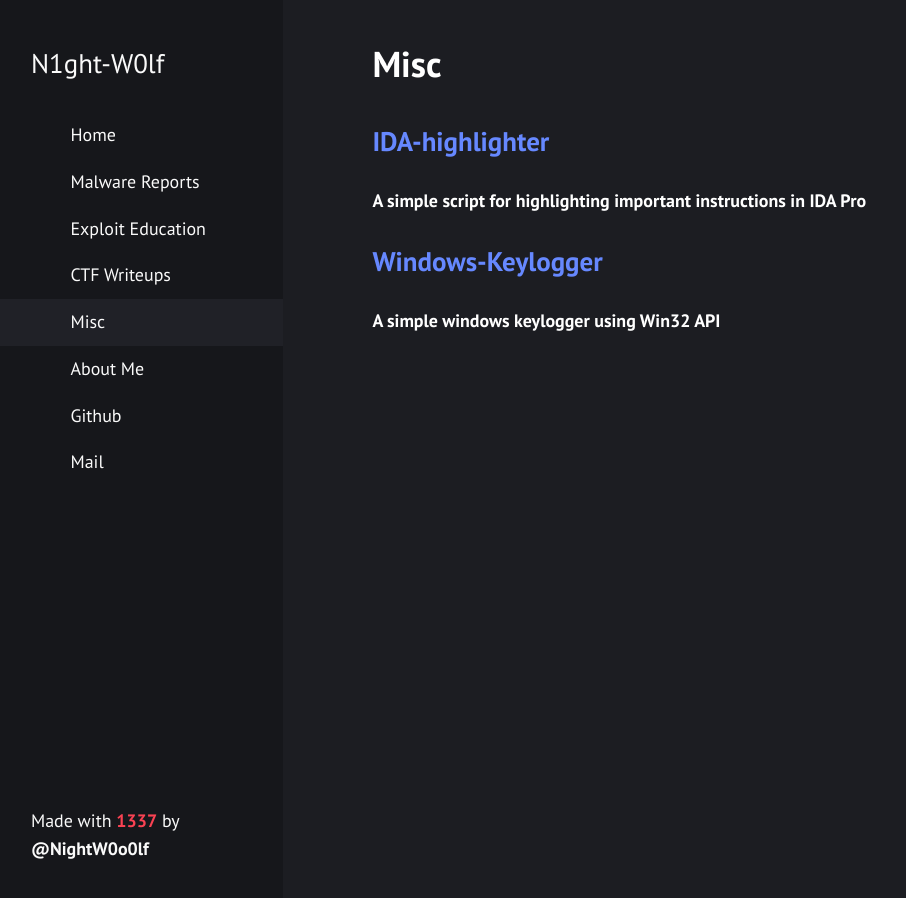
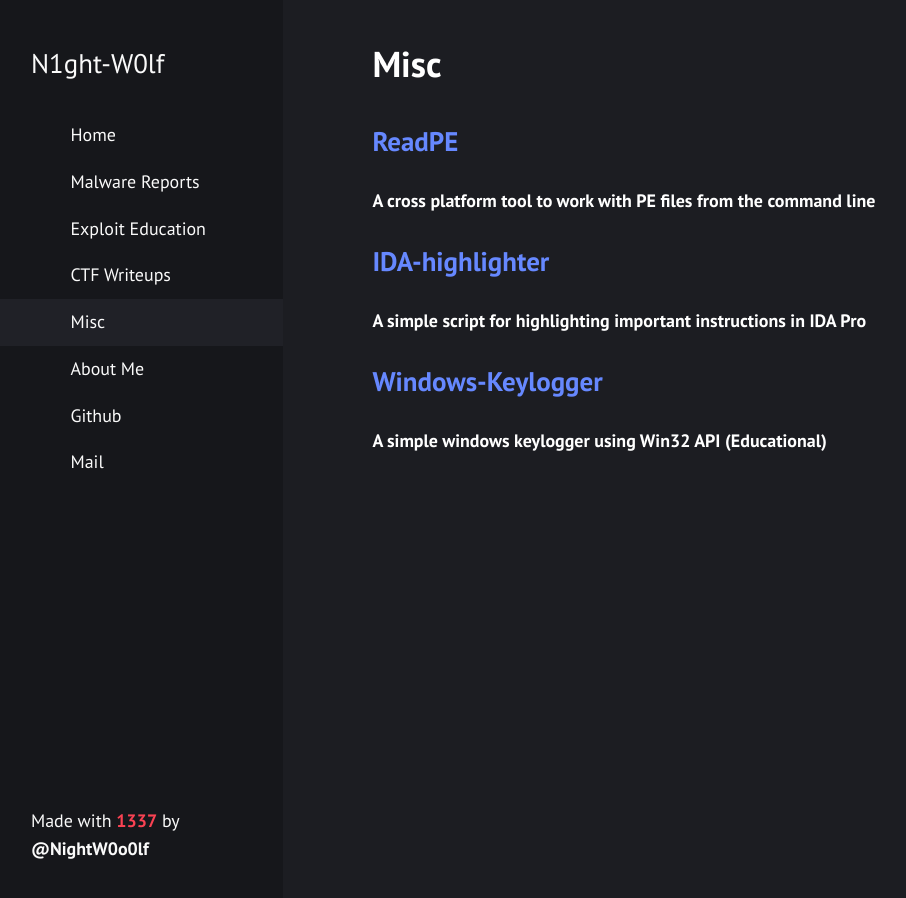
Before and after one commit to n1ght-w0lf/n1ght-w0lf.github.io, a Jekyll site: the page built from misc/misc.md, in a window 1280 px wide. Shown: the whole page, without its empty margins (5-911 px from the left). Built offline with Jekyll 4.4.1, drawn with Linux system fonts in a browser that asks for light colours.

Commit message:
Update misc.md

```diff
--- a/misc/misc.md
+++ b/misc/misc.md
@@ -4,12 +4,16 @@ permalink: "/misc/"
 layout: page
 ---
 
+# **[ReadPE](https://github.com/N1ght-W0lf/readpe)**
+
+#### A cross platform tool to work with PE files from the command line
+
+
 # **[IDA-highlighter](https://github.com/N1ght-W0lf/ida-highlighter)**
 
 #### A simple script for highlighting important instructions in IDA Pro
 
 
-
 # **[Windows-Keylogger](https://github.com/N1ght-W0lf/Windows-Keylogger)**
 
-#### A simple windows keylogger using Win32 API
+#### A simple windows keylogger using Win32 API (Educational)
```
